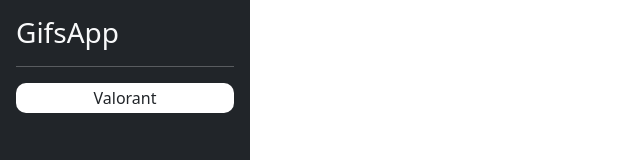
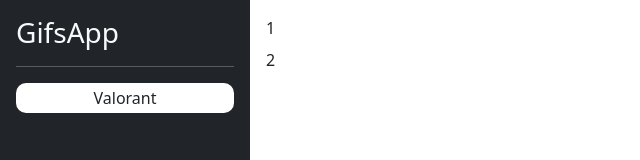
Before and after one commit to Cuandoyolabi/GiftApp, an Angular app: page / in a window 1280 px wide. Shown: the top 160 px of the page, without its empty margins (0-640 px from the left). Built offline with nearby package versions, Linux system fonts and the light colour scheme.

Commit message:
Se crea un nuevo componente para la barra de busqueda

```diff
--- a/src/app/app.component.html
+++ b/src/app/app.component.html
@@ -4,5 +4,5 @@
 
 
 
-  <!--Home Page-->
+  <gifs-home-page></gifs-home-page>
 </div>
--- /dev/null
+++ b/src/app/gifs/components/search-box/search-box.component.html
@@ -0,0 +1 @@
+<p>search-box works!</p>
--- /dev/null
+++ b/src/app/gifs/pages/home/home-page.component.html
@@ -0,0 +1,11 @@
+
+
+<div class="row p-3">
+  <div class="col-12">
+    1
+  </div>
+
+  <div class="col-12 pt-2">
+    2
+  </div>
+</div>
```
Also changed, not shown: src/app/gifs/components/search-box/search-box.component.ts (added, +10 -0 lines), src/app/gifs/gifs.module.ts (+10 -1 lines), src/app/gifs/pages/home/home-page.component.ts (added, +9 -0 lines), src/app/gifs/components/search-box/search-box.component.css (added), 1 other file (tests, documents, lock files or other folders).
